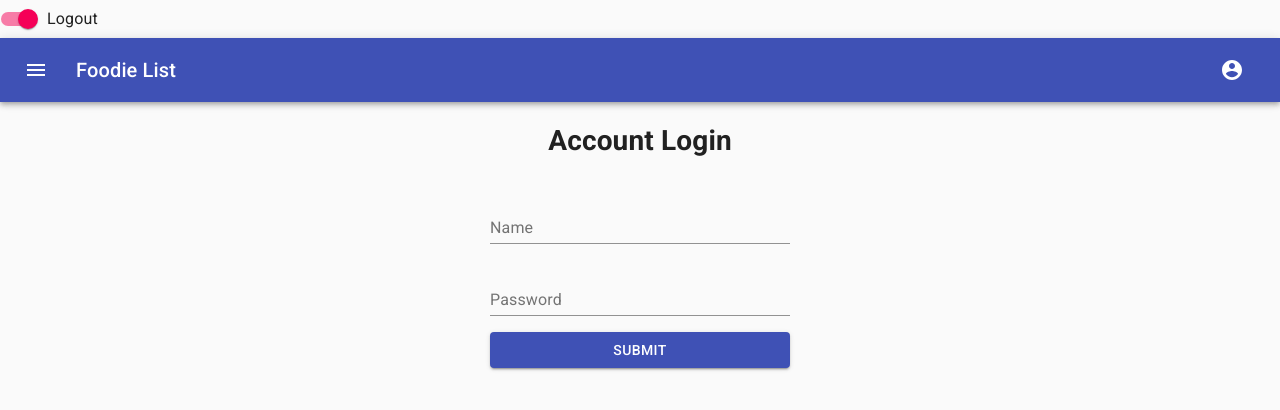
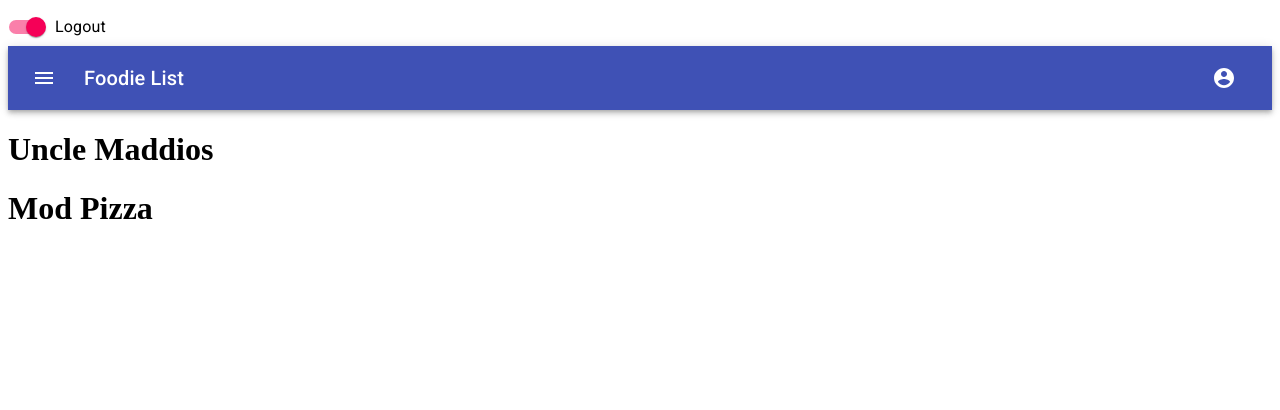
Before and after one commit to DanMakes/react-foodie-list, a React (Create React App) app: page / in a window 1280 px wide. Shown: the top 410 px of the page. Built offline with nearby package versions, Linux system fonts and the light colour scheme.

Commit message:
Creating restaurant component

```diff
--- a/package.json
+++ b/package.json
@@ -3,8 +3,8 @@
   "version": "0.1.0",
   "private": true,
   "dependencies": {
-    "@material-ui/core": "^4.3.3",
-    "@material-ui/icons": "^4.2.1",
+    "@material-ui/core": "^4.4.2",
+    "@material-ui/icons": "^4.4.1",
     "axios": "^0.19.0",
     "react": "^16.9.0",
     "react-dom": "^16.9.0",
--- a/src/App.js
+++ b/src/App.js
@@ -4,13 +4,14 @@ import store from './store';
 
 import NavBar from '../src/components/layout/Navbar';
 import Login from '../src/components/auth/Login';
+import Home from '../src/components/pages/Home';
 
 function App() {
   return (
     <Provider store={store}>
       <Fragment>
         <NavBar />
-        <Login />
+        <Home />
       </Fragment>
     </Provider>
   );
--- /dev/null
+++ b/src/components/pages/Home.js
@@ -0,0 +1,13 @@
+import React from 'react';
+
+import Restaurants from '../restaurants/Restaurants';
+
+const Home = () => {
+  return (
+    <div>
+      <Restaurants />
+    </div>
+  );
+};
+
+export default Home;
--- /dev/null
+++ b/src/components/restaurants/RestaurantItem.js
@@ -0,0 +1,11 @@
+import React from 'react';
+
+const RestaurantItem = ({ restaurant }) => {
+  return (
+    <div>
+      <h1>{restaurant.name}</h1>
+    </div>
+  );
+};
+
+export default RestaurantItem;
--- /dev/null
+++ b/src/components/restaurants/Restaurants.js
@@ -0,0 +1,19 @@
+import React, { Fragment } from 'react';
+import RestaurantItem from './RestaurantItem';
+
+const Restaurants = () => {
+  const restaurants = [
+    { id: 1, name: 'Uncle Maddios', location: 'Atlanta', rating: '95' },
+    { id: 2, name: 'Mod Pizza', location: 'Sandy Springs', rating: '93' }
+  ];
+
+  return (
+    <Fragment>
+      {restaurants.map(restaurant => (
+        <RestaurantItem key={restaurant.id} restaurant={restaurant} />
+      ))}
+    </Fragment>
+  );
+};
+
+export default Restaurants;
```
Also changed, not shown: 1 other file (tests, documents, lock files or other folders).
